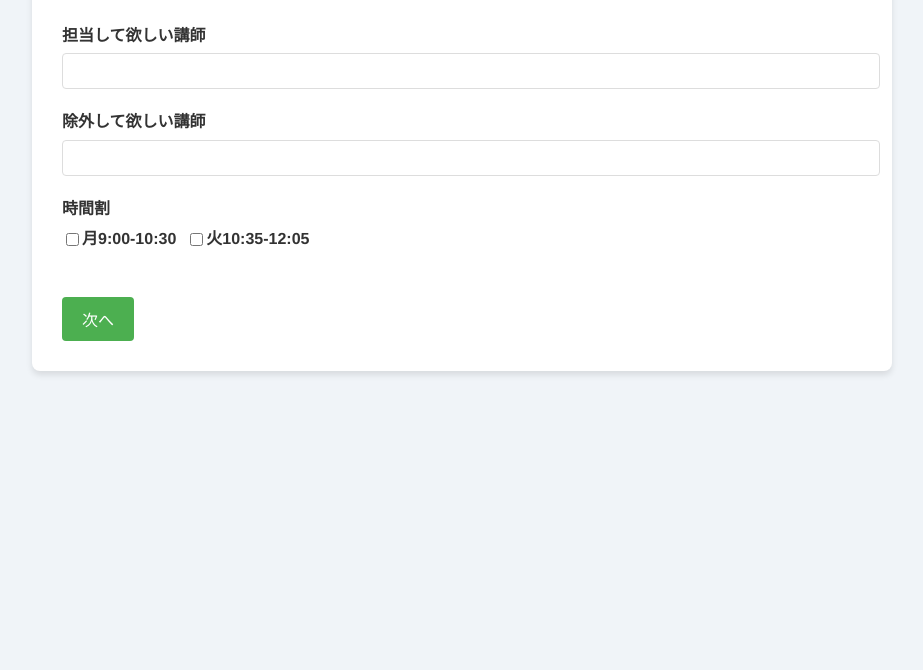
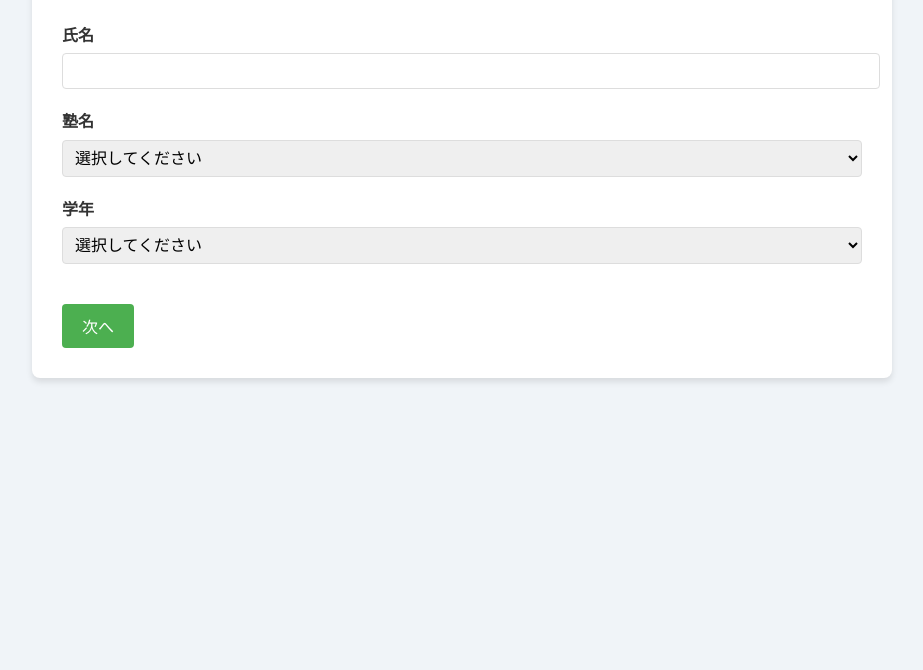
Before and after one commit to kuroneko-coder/schedule-form, a plain HTML site: page index.html in a window 1280 px wide. Shown: the part 130-800 px from the top of the page, without its empty margins (178-1101 px from the left). Drawn offline with Linux system fonts and the light colour scheme.

Commit message:
index.html

```diff
--- a/index.html
+++ b/index.html
@@ -72,8 +72,44 @@
 </head>
 <body>
 
-    <!-- ページ 1 -->
+    <!-- ページ 1 (氏名, 塾名, 学年入力) -->
     <div class="container active" id="page-1">
+        <h1>基本情報</h1>
+        <div class="form-group">
+            <label for="studentName">氏名</label>
+            <input type="text" id="studentName" name="studentName" required>
+        </div>
+        <div class="form-group">
+            <label for="schoolName">塾名</label>
+            <select id="schoolName" name="schoolName" required>
+                <option value="">選択してください</option>
+                <option value="堀切菖蒲園校">堀切菖蒲園校</option>
+                <option value="小岩南校">小岩南校</option>
+            </select>
+        </div>
+        <div class="form-group">
+            <label for="grade">学年</label>
+            <select id="grade" name="grade" required>
+                <option value="">選択してください</option>
+                <option value="小1">小学1年生</option>
+                <option value="小2">小学2年生</option>
+                <option value="小3">小学3年生</option>
+                <option value="小4">小学4年生</option>
+                <option value="小5">小学5年生</option>
+                <option value="小6">小学6年生</option>
+                <option value="中1">中学1年生</option>
+                <option value="中2">中学2年生</option>
+                <option value="中3">中学3年生</option>
+                <option value="高1">高校1年生</option>
+                <option value="高2">高校2年生</option>
+                <option value="高3">高校3年生</option>
+            </select>
+        </div>
+        <button class="next-button" onclick="nextPage()">次へ</button>
+    </div>
+
+    <!-- ページ 2 (科目: 国語) -->
+    <div class="container" id="page-2">
         <h1>科目: 国語</h1>
         <div class="form-group">
             <label for="preferredTeacherJapanese">担当して欲しい講師</label>
@@ -88,14 +124,19 @@
             <div class="checkbox-group">
                 <label class="checkbox-label"><input type="checkbox" name="scheduleJapanese" value="月9:00-10:30"> 月9:00-10:30</label>
                 <label class="checkbox-label"><input type="checkbox" name="scheduleJapanese" value="火10:35-12:05"> 火10:35-12:05</label>
-                <!-- 他の時間割も追加 -->
+                <label class="checkbox-label"><input type="checkbox" name="scheduleJapanese" value="水12:50-14:20"> 水12:50-14:20</label>
+                <label class="checkbox-label"><input type="checkbox" name="scheduleJapanese" value="木14:25-15:55"> 木14:25-15:55</label>
+                <label class="checkbox-label"><input type="checkbox" name="scheduleJapanese" value="金16:20-17:50"> 金16:20-17:50</label>
+                <label class="checkbox-label"><input type="checkbox" name="scheduleJapanese" value="土17:55-19:25"> 土17:55-19:25</label>
+                <label class="checkbox-label"><input type="checkbox" name="scheduleJapanese" value="日19:30-21:00"> 日19:30-21:00</label>
             </div>
         </div>
+        <button class="prev-button" onclick="prevPage()">前へ</button>
         <button class="next-button" onclick="nextPage()">次へ</button>
     </div>
 
-    <!-- ページ 2 -->
-    <div class="container" id="page-2">
+    <!-- ページ 3 (科目: 算数・数学) -->
+    <div class="container" id="page-3">
         <h1>科目: 算数・数学</h1>
         <div class="form-group">
             <label for="preferredTeacherMath">担当して欲しい講師</label>
@@ -110,30 +151,11 @@
             <div class="checkbox-group">
                 <label class="checkbox-label"><input type="checkbox" name="scheduleMath" value="月9:00-10:30"> 月9:00-10:30</label>
                 <label class="checkbox-label"><input type="checkbox" name="scheduleMath" value="火10:35-12:05"> 火10:35-12:05</label>
-                <!-- 他の時間割も追加 -->
-            </div>
-        </div>
-        <button class="prev-button" onclick="prevPage()">前へ</button>
-        <button class="next-button" onclick="nextPage()">次へ</button>
-    </div>
-
-    <!-- ページ 3 -->
-    <div class="container" id="page-3">
-        <h1>科目: 英語</h1>
-        <div class="form-group">
-            <label for="preferredTeacherEnglish">担当して欲しい講師</label>
-            <input type="text" id="preferredTeacherEnglish" name="preferredTeacherEnglish">
-        </div>
-        <div class="form-group">
-            <label for="excludedTeacherEnglish">除外して欲しい講師</label>
-            <input type="text" id="excludedTeacherEnglish" name="excludedTeacherEnglish">
-        </div>
-        <div class="form-group">
-            <label>時間割</label>
-            <div class="checkbox-group">
-                <label class="checkbox-label"><input type="checkbox" name="scheduleEnglish" value="月9:00-10:30"> 月9:00-10:30</label>
-                <label class="checkbox-label"><input type="checkbox" name="scheduleEnglish" value="火10:35-12:05"> 火10:35-12:05</label>
-                <!-- 他の時間割も追加 -->
+                <label class="checkbox-label"><input type="checkbox" name="scheduleMath" value="水12:50-14:20"> 水12:50-14:20</label>
+                <label class="checkbox-label"><input type="checkbox" name="scheduleMath" value="木14:25-15:55"> 木14:25-15:55</label>
+                <label class="checkbox-label"><input type="checkbox" name="scheduleMath" value="金16:20-17:50"> 金16:20-17:50</label>
+                <label class="checkbox-label"><input type="checkbox" name="scheduleMath" value="土17:55-19:25"> 土17:55-19:25</label>
+                <label class="checkbox-label"><input type="checkbox" name="scheduleMath" value="日19:30-21:00"> 日19:30-21:00</label>
             </div>
         </div>
         <button class="prev-button" onclick="prevPage()">前へ</button>
```
